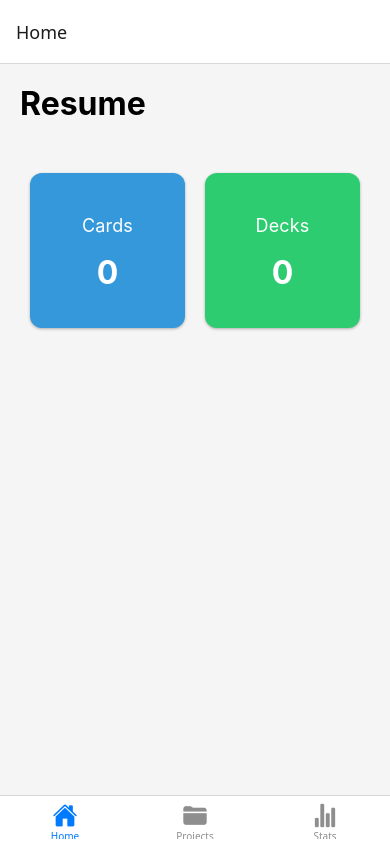
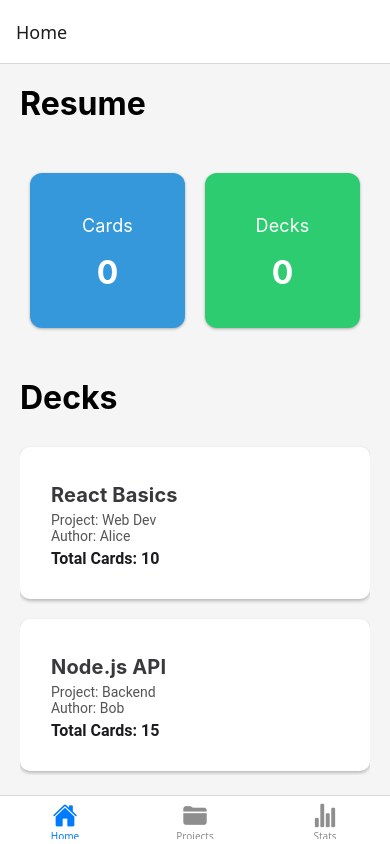
Before and after one commit to frankjrdev/studies-cards, a React Native app in the folder apps/mobile/: screen /Home in a window 390 px wide. Built offline with nearby package versions, Linux system fonts and the light colour scheme.

Commit message:
Add DecksCards component and integrate it into HomeScreen; wrap NavigationContainer in GestureHandlerRootView

```diff
--- a/apps/mobile/App.tsx
+++ b/apps/mobile/App.tsx
@@ -1,12 +1,14 @@
-
 import { NavigationContainer } from '@react-navigation/native';
 import React from 'react';
+import { GestureHandlerRootView } from 'react-native-gesture-handler';
 import BottomTabNavigation from './src/navigation/BottomTabNavigator';
 
 export default function App() {
   return (
-    <NavigationContainer>
-      <BottomTabNavigation />
-    </NavigationContainer>
+    <GestureHandlerRootView style={{ flex: 1 }}>
+      <NavigationContainer>
+        <BottomTabNavigation />
+      </NavigationContainer>
+    </GestureHandlerRootView>
   );
 }
--- /dev/null
+++ b/apps/mobile/src/components/DecksCards.tsx
@@ -0,0 +1,56 @@
+import React from 'react';
+import { StyleSheet } from 'react-native';
+import { FlatList } from 'react-native-gesture-handler';
+import { Card, Text, Title } from 'react-native-paper';
+import { DecksHomeScreenProps } from '../types/types';
+
+export default function DecksCards({ decks }: DecksHomeScreenProps) {
+  return (
+    <FlatList
+      data={decks}
+      keyExtractor={(item) => item.id}
+      renderItem={({ item }) => (
+        <Card style={styles.card}>
+          <Card.Content>
+            <Title style={styles.cardTitle}>{item.title}</Title>
+            <Text style={styles.info}>Project: {item.project}</Text>
+            <Text style={styles.info}>Author: {item.author}</Text>
+            <Text style={styles.totalCards}>
+              Total Cards: {item.totalCards}
+            </Text>
+          </Card.Content>
+        </Card>
+      )}
+    />
+  );
+}
+
+const styles = StyleSheet.create({
+  card: {
+    marginVertical: 10,
+    padding: 15,
+    backgroundColor: '#ffffff',
+    elevation: 5,
+    shadowColor: '#000',
+    shadowOffset: { width: 0, height: 2 },
+    shadowOpacity: 0.25,
+    shadowRadius: 3.84,
+    borderRadius: 10,
+  },
+
+  cardTitle: {
+    fontSize: 20,
+    fontWeight: 'bold',
+  },
+
+  info: {
+    fontSize: 14,
+    color: '#555',
+  },
+
+  totalCards: {
+    fontSize: 16,
+    fontWeight: 'bold',
+    marginTop: 5,
+  },
+});
--- a/apps/mobile/src/screens/HomeScreen.tsx
+++ b/apps/mobile/src/screens/HomeScreen.tsx
@@ -1,13 +1,41 @@
 import React from 'react';
 import { StyleSheet, Text, View } from 'react-native';
 import { Card, Title } from 'react-native-paper';
+import DecksCards from '../components/DecksCards';
 import { useFlashcardsStore } from '../store/useFlashcardsStore';
+import { Deck } from '../types/types';
 
 export default function HomeScreen() {
   const { cards, decks } = useFlashcardsStore();
 
+  // Datos de ejemplo
+  const decksList: Deck[] = [
+    {
+      id: '1',
+      title: 'React Basics',
+      project: 'Web Dev',
+      author: 'Alice',
+      totalCards: 10,
+    },
+    {
+      id: '2',
+      title: 'Node.js API',
+      project: 'Backend',
+      author: 'Bob',
+      totalCards: 15,
+    },
+    {
+      id: '3',
+      title: 'Data Structures',
+      project: 'CS',
+      author: 'Charlie',
+      totalCards: 20,
+    },
+  ];
+
   return (
     <View style={styles.container}>
+      {/* Resume information  */}
       <Text style={styles.title}>Resume</Text>
 
       <View style={styles.cardsContainer}>
@@ -27,6 +55,10 @@ export default function HomeScreen() {
           </Card.Content>
         </Card>
       </View>
+
+      <Text style={styles.title_decks}>Decks</Text>
+      {/* Lista de Decks */}
+      <DecksCards decks={decksList} />
     </View>
   );
 }
@@ -41,6 +73,13 @@ const styles = StyleSheet.create({
   title: {
     fontSize: 32,
     fontWeight: 'bold',
+    marginBottom: 20,
+  },
+
+  title_decks: {
+    fontSize: 32,
+    fontWeight: 'bold',
+    marginTop: 40,
     marginBottom: 20,
   },
 
--- /dev/null
+++ b/apps/mobile/src/types/types.ts
@@ -0,0 +1,11 @@
+export interface Deck {
+  id: string;
+  title: string;
+  project: string;
+  author: string;
+  totalCards: number;
+}
+
+export interface DecksHomeScreenProps {
+  decks: Deck[];
+}
```
